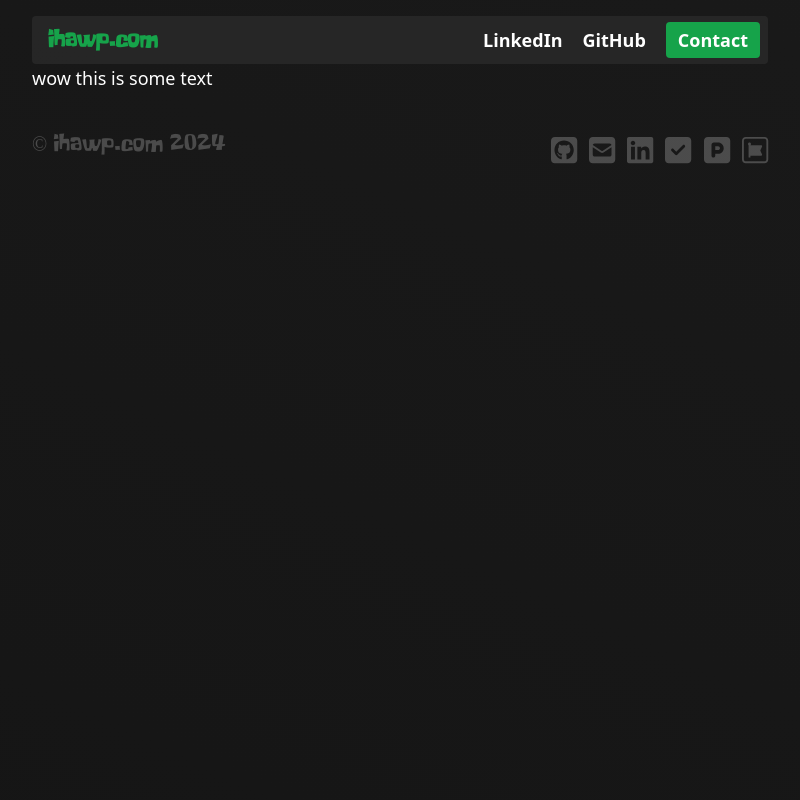
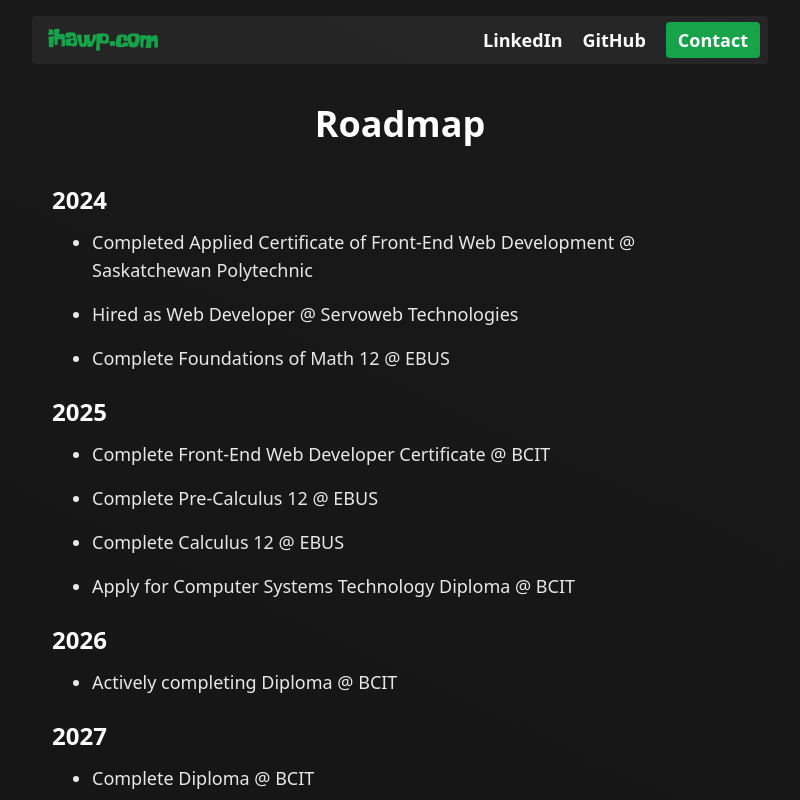
Before and after one commit to ihawp/portfolio, a React (Vite) app: page /roadmap in a window 1280 px wide. Shown: the whole page, without its empty margins (240-1040 px from the left). Built offline with nearby package versions, Linux system fonts and the light colour scheme.

Commit message:
added component file for ScrollToTop functionality for site wide use, added content to roadmap page, slight edits to privacy policy styles (in relation to roadmap page)

```diff
--- a/src/App.tsx
+++ b/src/App.tsx
@@ -1,19 +1,9 @@
-import { useEffect } from 'react';
-import { Route, Routes, Link, useLocation } from 'react-router-dom';
+import { Route, Routes, Link } from 'react-router-dom';
 import Home from './page/Home';
 import Roadmap from './page/Roadmap';
 import PrivacyPolicy from "./page/PrivacyPolicy";
 import { FontAwesomeIcon } from '@fortawesome/react-fontawesome';
-
-const ScrollToTop = () => {
-    const { pathname } = useLocation();
-
-    useEffect(() => {
-        window.scrollTo(0, 0);
-    }, [pathname]);
-
-    return null;
-};
+import ScrollToTop from './component/ScrollToTop.tsx';
 
 export default function App() {
     return <>
@@ -47,7 +37,7 @@
                         <div
                             className={"sm:w-[300px] w-full sm:text-xl text-lg flex justify-center mt-7 sm:mt-0 sm:justify-start"}>
                             <p className={"spongeboymebob"}><Link
-                                to={"/"}>&copy; ihawp.com {new Date().getFullYear()}</Link></p>
+                                to={"/"} onClick={ScrollToTop}>&copy; ihawp.com {new Date().getFullYear()}</Link></p>
                         </div>
                         <div
                             className={"flex flex-auto flex-wrap sm:justify-end w-full sm:gap-3 gap-4 sm:text-3xl text-5xl justify-center"}>
--- /dev/null
+++ b/src/component/ScrollToTop.tsx
@@ -0,0 +1,14 @@
+import { useLocation } from "react-router-dom";
+import { useEffect } from "react";
+
+const ScrollToTop = () => {
+    const { pathname } = useLocation();
+
+    useEffect(() => {
+        window.scrollTo(0, 0);
+    }, [pathname]);
+
+    return null;
+};
+
+export default ScrollToTop;
--- a/src/page/Home.tsx
+++ b/src/page/Home.tsx
@@ -1,7 +1,9 @@
 import { useState, useEffect, FC } from 'react';
+import { Link } from 'react-router-dom';
 import Project from '../component/Project';
 import { FontAwesomeIcon } from "@fortawesome/react-fontawesome";
 import { IconName } from "@fortawesome/free-brands-svg-icons";
+import ScrollToTop from "../component/ScrollToTop.tsx";
 
 export interface projectData {
     index: number;
@@ -88,9 +90,7 @@
                 href={"/Front-EndWebDevCertificateWarrenChemerika.pdf"} target={"_blank"} className={"underline"}
                 title={"Certificate of Front-End Web Development from Saskatchewan Polytechnic"}>Saskatchewan
                 Polytechnic</a></p>
-            <p className={"opacity-35 text-xs max-w-80 sm:max-w-none"}>Completing Front-End Web Developer Certificate @
-                BCIT (January 2025 - July 2025)</p>
-            <p className={"opacity-35 text-xs max-w-80 sm:max-w-3xl"}>Completing Foundations of Math 12 ASAP then will begin Pre-Calculus 12</p>
+            <Link to={"/roadmap"} onClick={ScrollToTop} className={"opacity-35 text-sm max-w-80 sm:max-w-none"}>View Roadmap (2024-2027)</Link>
         </div>
         <Portfolio/>
     </>
--- a/src/page/PrivacyPolicy.tsx
+++ b/src/page/PrivacyPolicy.tsx
@@ -1,18 +1,17 @@
 export default function PrivacyPolicy() {
-    return (
-        <div className="max-w-3xl py-10 px-5">
-            <h1 className="text-3xl font-bold mb-4">Privacy Policy</h1>
+    return <div className="max-w-3xl py-10 px-5">
+            <h1 className="text-4xl font-bold mb-10 text-center">Privacy Policy</h1>
             <p className="mb-4"><strong>Effective Date:</strong> 2024/11/02</p>
             <p className="mb-4 opacity-90">
                 Welcome to <strong>ihawp.com</strong>. Your privacy is important to us. This Privacy Policy outlines how we collect, use, and protect your information when you visit our Site.
             </p>
 
-            <h2 className="text-2xl font-semibold mt-6 mb-2">1. Information We Collect</h2>
+            <h2 className="text-2xl font-semibold mt-6 mb-3">1. Information We Collect</h2>
             <p className="mb-4 opacity-90">
                 We may collect personal information that you provide directly to us, such as your name, email address, and any other information you submit through contact forms or other features on the Site. We may also collect non-personal information automatically, such as your IP address, browser type, and pages visited.
             </p>
 
-            <h2 className="text-2xl font-semibold mt-6 mb-2">2. How We Use Your Information</h2>
+            <h2 className="text-2xl font-semibold mt-6 mb-3">2. How We Use Your Information</h2>
             <p className="mb-4 opacity-90">
                 We use the information we collect for the following purposes:
             </p>
@@ -22,37 +21,36 @@
                 <li>To send you updates and information about our services, if you have opted to receive such communications.</li>
             </ul>
 
-            <h2 className="text-2xl font-semibold mt-6 mb-2">3. Cookies</h2>
+            <h2 className="text-2xl font-semibold mt-6 mb-3">3. Cookies</h2>
             <p className="mb-4 opacity-90">
                 Our Site may use cookies and similar tracking technologies to enhance user experience. Cookies are small files placed on your device that help us analyze traffic and remember your preferences. You can manage cookie settings through your browser preferences.
             </p>
 
-            <h2 className="text-2xl font-semibold mt-6 mb-2">4. Sharing Your Information</h2>
+            <h2 className="text-2xl font-semibold mt-6 mb-3">4. Sharing Your Information</h2>
             <p className="mb-4 opacity-90">
                 We do not sell, trade, or otherwise transfer your personal information to outside parties without your consent, except as required by law or to protect our rights.
             </p>
 
-            <h2 className="text-2xl font-semibold mt-6 mb-2">5. Data Security</h2>
+            <h2 className="text-2xl font-semibold mt-6 mb-3">5. Data Security</h2>
             <p className="mb-4 opacity-90">
                 We take reasonable measures to protect your personal information from unauthorized access or disclosure. However, no method of transmission over the internet or method of electronic storage is 100% secure.
             </p>
 
-            <h2 className="text-2xl font-semibold mt-6 mb-2">6. Your Rights</h2>
+            <h2 className="text-2xl font-semibold mt-6 mb-3">6. Your Rights</h2>
             <p className="mb-4 opacity-90">
                 You have the right to access, correct, or delete your personal information. If you wish to exercise these rights, please contact us using the information below.
             </p>
 
-            <h2 className="text-2xl font-semibold mt-6 mb-2">7. Changes to This Privacy Policy</h2>
+            <h2 className="text-2xl font-semibold mt-6 mb-3">7. Changes to This Privacy Policy</h2>
             <p className="mb-4 opacity-90">
                 We may update this Privacy Policy from time to time. Any changes will be posted on this page with an updated effective date. We encourage you to review this policy periodically.
             </p>
 
-            <h2 className="text-2xl font-semibold mt-6 mb-2">8. Contact Us</h2>
+            <h2 className="text-2xl font-semibold mt-6 mb-3">8. Contact Us</h2>
             <p className="mb-4 opacity-90">
                 If you have any questions about this Privacy Policy, please contact us at:
             </p>
             <p className="mb-2 opacity-90"><strong>Warren Chemerika</strong></p>
             <p className="mb-2 opacity-90"><strong>Email:</strong> <a href={"mailto:ihawp@ihawp.com"} title={"Email: ihawp@ihawp.com"} className={"underline"}>ihawp@ihawp.com</a></p>
         </div>
-    );
 };
--- a/src/page/Roadmap.tsx
+++ b/src/page/Roadmap.tsx
@@ -1,5 +1,27 @@
 export default function Roadmap() {
-    return <>
-        <h1>wow this is some text</h1>
-    </>
+    return <div className="max-w-3xl py-10 px-5">
+        <h1 className="text-4xl font-bold mb-10 text-center">Roadmap</h1>
+        <h2 className="text-2xl font-semibold mt-6 mb-3">2024</h2>
+        <ul className={"list-disc px-10"}>
+            <li className="mb-4 opacity-90">Completed Applied Certificate of Front-End Web Development @ Saskatchewan Polytechnic</li>
+            <li className="mb-4 opacity-90">Hired as Web Developer @ Servoweb Technologies</li>
+            <li className="mb-4 opacity-90">Complete Foundations of Math 12 @ EBUS</li>
+        </ul>
+        <h2 className="text-2xl font-semibold mt-6 mb-3">2025</h2>
+        <ul className={"list-disc px-10"}>
+            <li className="mb-4 opacity-90">Complete Front-End Web Developer Certificate @ BCIT</li>
+            <li className="mb-4 opacity-90">Complete Pre-Calculus 12 @ EBUS</li>
+            <li className="mb-4 opacity-90">Complete Calculus 12 @ EBUS</li>
+            <li className="mb-4 opacity-90">Apply for Computer Systems Technology Diploma @ BCIT</li>
+        </ul>
+        <h2 className="text-2xl font-semibold mt-6 mb-3">2026</h2>
+        <ul className={"list-disc px-10"}>
+            <li className="mb-4 opacity-90">Actively completing Diploma @ BCIT</li>
+        </ul>
+        <h2 className="text-2xl font-semibold mt-6 mb-3">2027</h2>
+        <ul className={"list-disc px-10"}>
+            <li className="mb-4 opacity-90">Complete Diploma @ BCIT</li>
+            <li className="mb-4 opacity-90">Apply for BScACS (Applied Computer Science) Degree @ BCIT</li>
+        </ul>
+    </div>
 }
```
